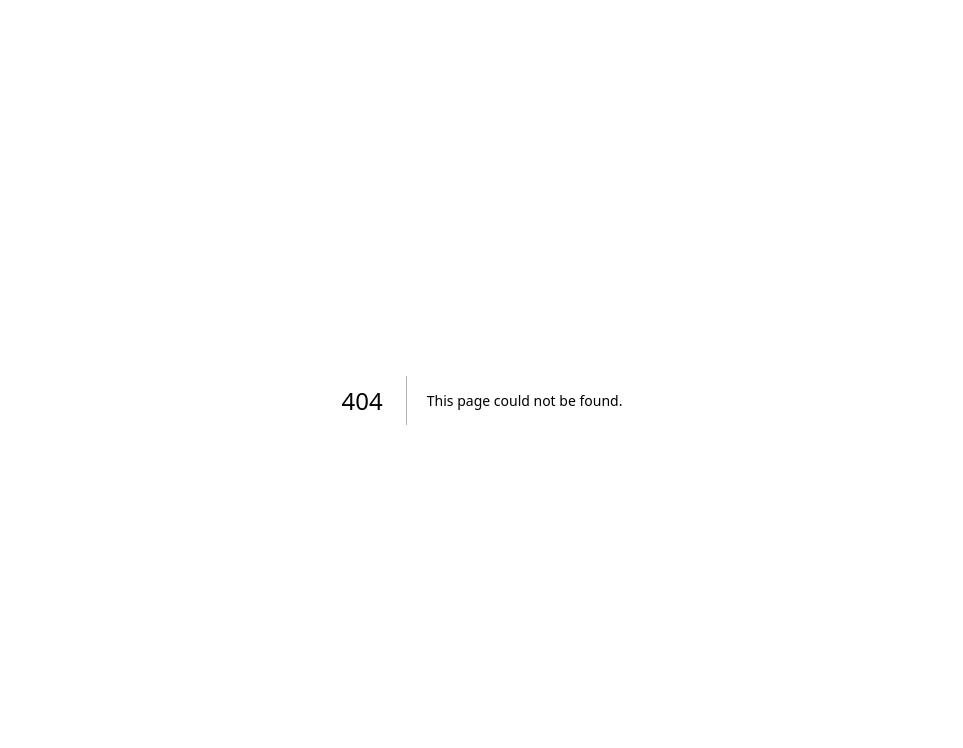
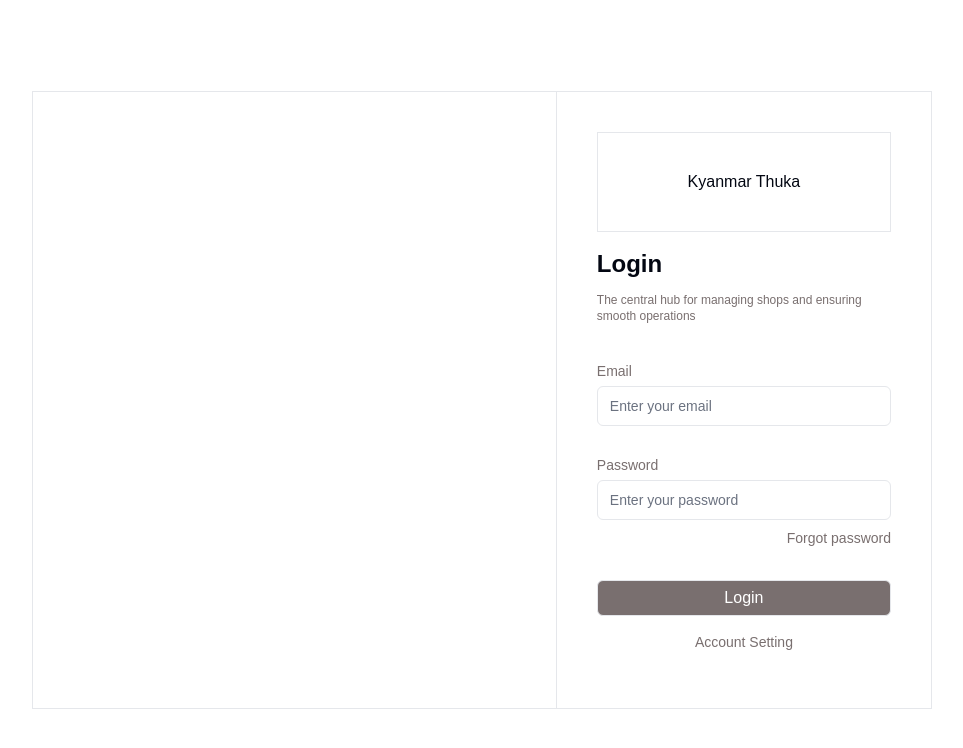
Before and after one commit to SawLinThant/medical-website-admindahsboard, a Next.js app: page /login in a window 1280 px wide. Before the commit this address had no page. Shown: the top 748 px of the page, without its empty margins (158-1121 px from the left). Built offline with nearby package versions, Linux system fonts and the light colour scheme.

Commit message:
update/update product create form

```diff
--- /dev/null
+++ b/src/app/login/page.tsx
@@ -0,0 +1,10 @@
+import LoginForm from "@/modules/components/auth/login";
+
+const Login = () => {
+    return(
+        <div className="w-screen h-screen flex items-center justify-center">
+            <LoginForm/>
+        </div>
+    )
+}
+export default Login;
--- a/src/app/page.tsx
+++ b/src/app/page.tsx
@@ -2,7 +2,7 @@ import Image from "next/image";
 import { redirect } from "next/navigation";
 
 export default function Home() {
-  redirect("/product-management/product/create-product");
+  redirect("/login");
   return null;
 
 }
--- a/src/lib/hooks/useFileUpload.ts
+++ b/src/lib/hooks/useFileUpload.ts
@@ -23,7 +23,7 @@ export const useUploadToS3 = (): UseUploadToS3Return => {
     setError(undefined);
 
     try {
-      const folder = "users";
+      const folder = "products";
       let contentType = image.type;
       if (contentType.startsWith("image")) {
         contentType = "image";
--- /dev/null
+++ b/src/modules/components/auth/login.tsx
@@ -0,0 +1,62 @@
+"use client"
+import { SIGN_IN_MUTATION } from "@/lib/apolloClient/mutation/signinMutation";
+import CustomInput from "@/modules/common/components/custom-input";
+import { useMutation } from "@apollo/client";
+import { Loader2 } from "lucide-react";
+import { useRouter } from "next/navigation";
+import { useForm } from "react-hook-form";
+
+const LoginForm = () => {
+    const {register,handleSubmit} = useForm();
+    const router = useRouter();
+    const [userLogin,{loading:loginLoading}] = useMutation(SIGN_IN_MUTATION,{
+        onCompleted:(data) => {
+            console.log("login success");
+            const token = data.userLogin.token
+            localStorage.setItem("token",token)
+            router.push("/product-management/product/create-product")
+        }
+    });
+    const onSubmit = handleSubmit((async(data) => {
+        try{
+            userLogin({
+                variables:{
+                    username: data.email,
+                    password: data.password
+                }
+            })
+        }catch(error){
+            console.log(error)
+        }
+    }))
+  return (
+    <div className="lg:w-[900px] lg:max-w-[900px] md:w-[80vw] lg:min-h-[60vh] md:min-h-[60vh] w-full grid lg:grid-cols-12 md:grid-cols-12 grid-cols-1 border">
+      <div className="col-span-7 border-r"></div>
+      <div className="col-span-5 px-10 py-10">
+        <div className="w-full flex flex-col gap-4">
+          <div className="w-full min-h-[100px] border flex items-center justify-center">
+            <div>Kyanmar Thuka</div>
+          </div>
+          <div className="flex flex-col">
+            <h1 className="font-semibold text-2xl">Login</h1>
+            <div className="text-xs text-inputlabel mt-3 font-light">
+              The central hub for managing shops and ensuring smooth operations{" "}
+            </div>
+          </div>
+          <form onSubmit={onSubmit} className="w-full flex flex-col gap-8 mt-6">
+            <CustomInput label="Email" name="email" type="email" register={register} placeHolder="Enter your email"/>
+            <div className="flex flex-col gap-2">
+            <CustomInput label="Password" name="password" type="password" register={register} placeHolder="Enter your password"/>
+            <span className="w-full text-right text-sm text-inputlabel">Forgot password</span>
+            </div>
+            <button type="submit" disabled={loginLoading} className="border min-h-[2.25rem] rounded-md bg-inputlabel text-white flex items-center justify-center">
+                {loginLoading?(<Loader2 className="animate-spin" size={20}/>):"Login"}
+            </button>
+          </form>
+          <span className="text-inputlabel text-sm w-full text-center pb-4">Account Setting</span>
+        </div>
+      </div>
+    </div>
+  );
+};
+export default LoginForm;
--- a/src/modules/components/product-management/productForm/index.tsx
+++ b/src/modules/components/product-management/productForm/index.tsx
@@ -42,7 +42,11 @@ const ProductForm: React.FC = () => {
     setSelectedTags((prev) => prev.filter((tag,index) => index !== id))
   }
 
-  const handleImageUpload = async (product_id: string) => {
+  const handleRemoveImage = (id:number) => {
+      setFile((prev) => prev.filter((image,index) => index !==id))
+  }
+
+  const handleImageUpload = async () => {
     const uploadedUrls: string[] = [];
     for (const image of file) {
       const url = await uploadToS3(image);
@@ -65,7 +69,7 @@ const ProductForm: React.FC = () => {
     if (!selectedTags.length) return console.log("Please choose at least one tag");
 
     try {
-      // Create product
+      setCreateLoading(true)
       const productResponse = await createProduct({
         variables: {
           name: data.name,
@@ -81,9 +85,8 @@ const ProductForm: React.FC = () => {
       const product_id = productResponse.data?.insert_products_one?.id;
 
       if (product_id) {
-        // Upload images and create product tags
         await Promise.all([
-        //  handleImageUpload(product_id),
+          handleImageUpload(),
           handleProductTagCreation(product_id),
         ]);
       }
@@ -93,8 +96,6 @@ const ProductForm: React.FC = () => {
       setCreateLoading(false);
     }
   });
-
-  console.log(selectedTags)
 
   return (
     <section className="w-full flex flex-col gap-4">
@@ -172,7 +173,7 @@ const ProductForm: React.FC = () => {
                       className="w-full h-full object-cover rounded-md border"
                       alt={`Uploaded image ${index + 1}`}
                     />
-                    <div className="absolute top-1 right-2">
+                    <div onClick={() => handleRemoveImage(index)} className="absolute top-1 right-2 hover:cursor-pointer">
                       <X size={30} color="black" />
                     </div>
                   </div>
```
Also changed, not shown: src/lib/apolloClient/mutation/signupMutation.ts (added, +10 -0 lines).
